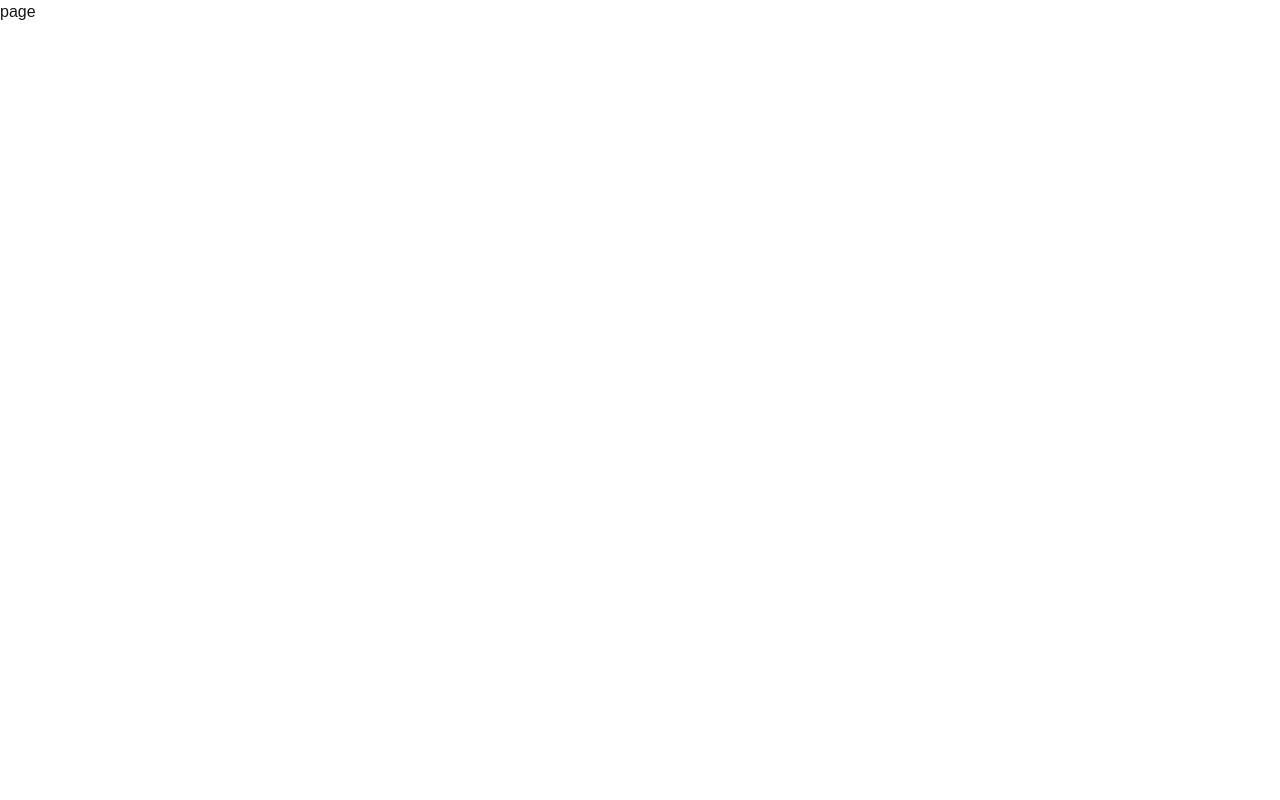
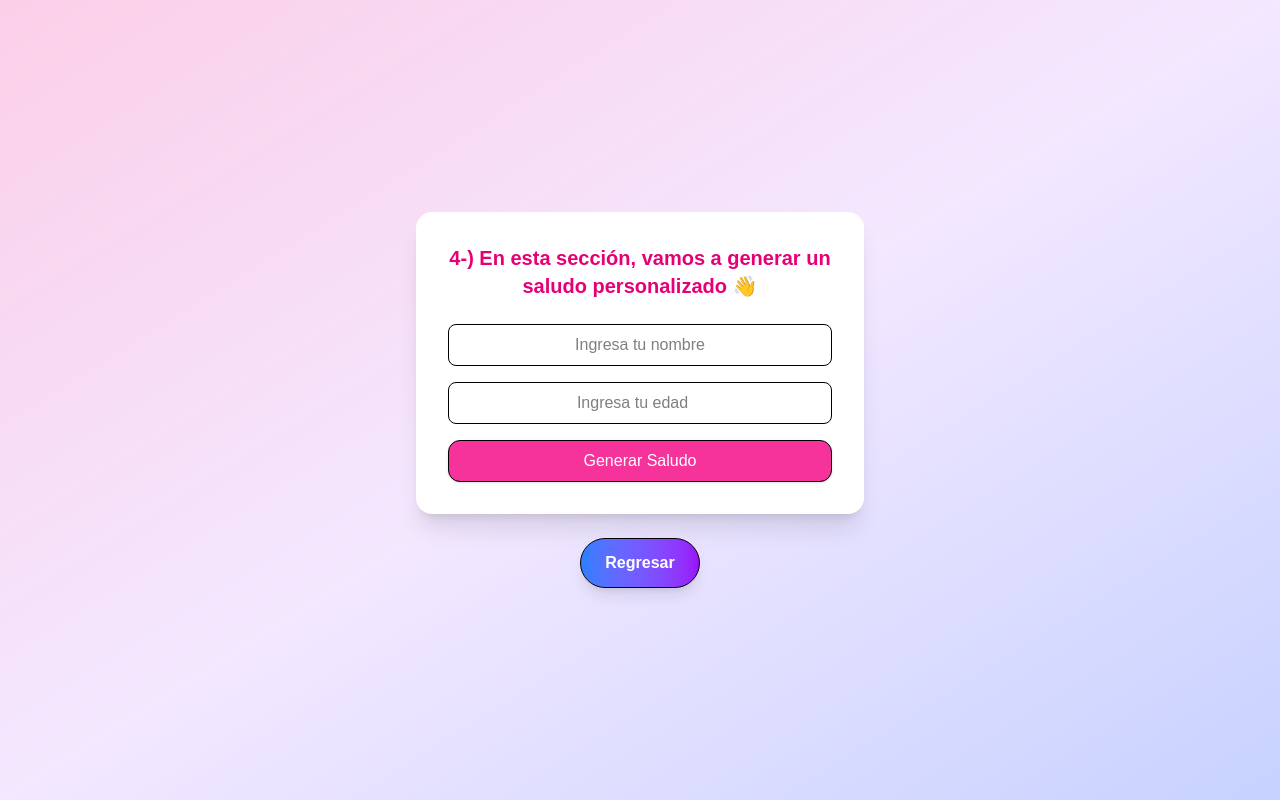
Before and after one commit to ferjbadev/claseProgramacion, a Next.js app: page /proyecto4 in a window 1280 px wide. Built offline with nearby package versions, Linux system fonts and the light colour scheme.

Commit message:
proyecto4

```diff
--- a/src/app/proyecto4/page.tsx
+++ b/src/app/proyecto4/page.tsx
@@ -1,9 +1,84 @@
-import React from 'react'
+"use client";
+import Link from "next/link";
+import { useState } from "react";
+import { motion } from "framer-motion";
 
-const page = () => {
+export default function Proyecto4() {
+  const [nombre, setNombre] = useState("");
+  const [edad, setEdad] = useState("");
+  const [mensaje, setMensaje] = useState<string | null>(null);
+
+  const generarSaludo = () => {
+    if (!nombre.trim() || !edad.trim() || isNaN(Number(edad))) {
+      setMensaje("⚠️ Ingresa un nombre y una edad válida.");
+      return;
+    }
+
+    setMensaje(`Hola, ${nombre}. Tienes ${edad} años 🎉`);
+  };
+
   return (
-    <div>page</div>
-  )
+    <div className="flex flex-col items-center justify-center min-h-screen bg-gradient-to-br from-pink-200 via-purple-100 to-indigo-200 p-6">
+
+      {/* Contenedor principal */}
+      <div className="bg-white rounded-2xl shadow-xl p-8 w-full max-w-md text-center">
+
+        {/* Texto informativo animado */}
+        <motion.p
+          initial={{ opacity: 0, y: -20 }}
+          animate={{ opacity: 1, y: 0 }}
+          transition={{ duration: 1.5 }}
+          className="text-xl font-bold mb-6 text-pink-600"
+        >
+          4-) En esta sección, vamos a generar un saludo personalizado 👋
+        </motion.p>
+
+        {/* Input nombre */}
+        <input
+          type="text"
+          placeholder="Ingresa tu nombre"
+          value={nombre}
+          onChange={(e) => setNombre(e.target.value)}
+          className="w-full px-4 py-2 mb-4 border border-black text-black rounded-lg text-center"
+        />
+
+        {/* Input edad */}
+        <input
+          type="number"
+          placeholder="Ingresa tu edad"
+          value={edad}
+          onChange={(e) => setEdad(e.target.value)}
+          className="w-full px-4 py-2 mb-4 border border-black text-black rounded-lg text-center"
+        />
+
+        {/* Botón */}
+        <button
+          onClick={generarSaludo}
+          className="w-full px-6 py-2 bg-pink-500 text-white border border-black rounded-xl shadow hover:bg-pink-600 transition"
+        >
+          Generar Saludo
+        </button>
+
+        {/* Resultado */}
+        {mensaje && (
+          <div className="mt-6 p-4 bg-pink-50 border border-pink-200 rounded-lg">
+            <p className="text-lg font-semibold text-pink-700">
+              {mensaje}
+            </p>
+          </div>
+        )}
+
+      </div>
+
+      {/* Botón de regresar fuera del contenedor */}
+      <div className="mt-6">
+        <Link
+          href="/"
+          className="inline-block px-6 py-3 bg-gradient-to-r from-blue-500 to-purple-600 text-white font-semibold rounded-full shadow-lg hover:scale-105 hover:shadow-xl transition-transform duration-300 border border-black"
+        >
+          Regresar
+        </Link>
+      </div>
+    </div>
+  );
 }
-
-export default page
```
